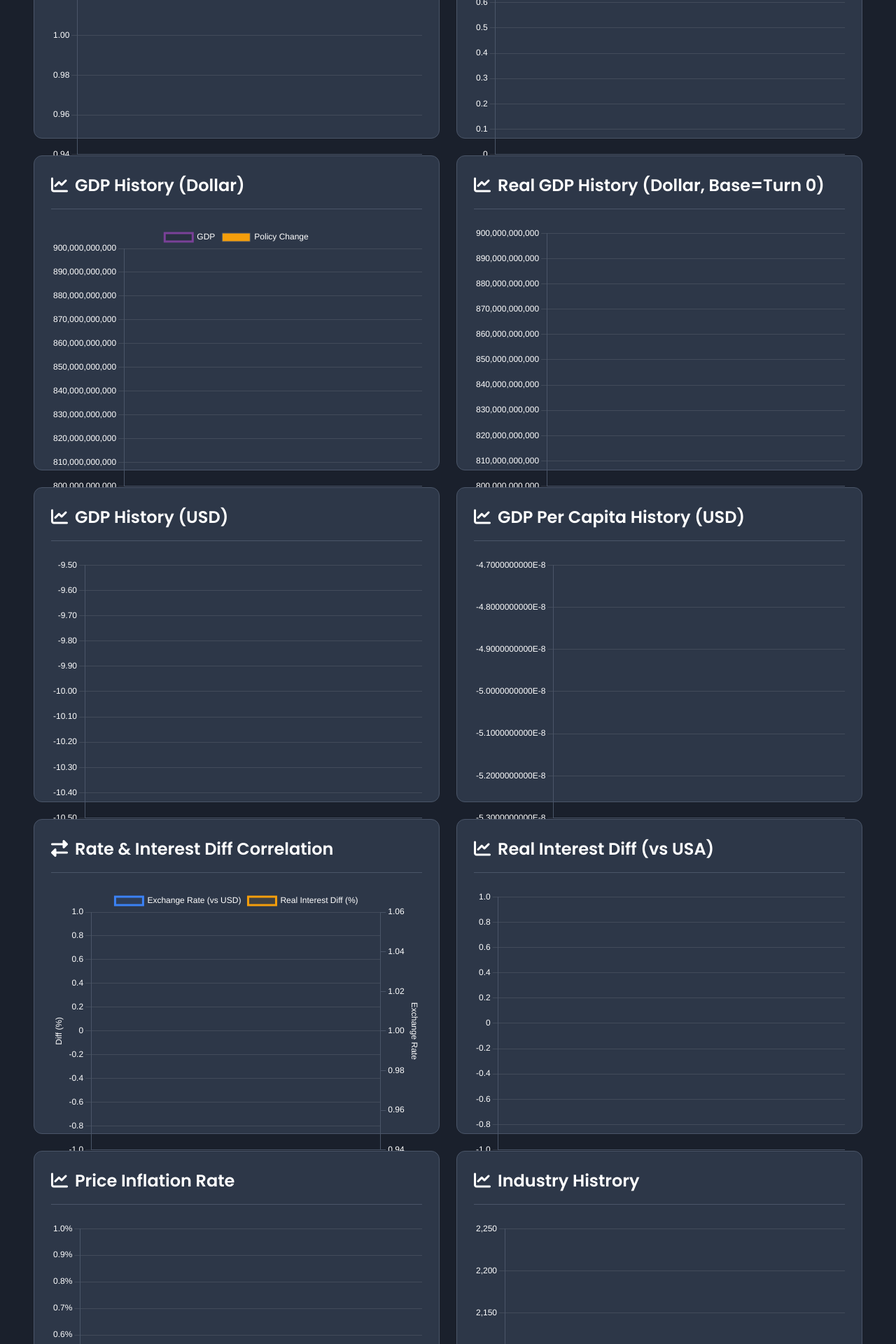
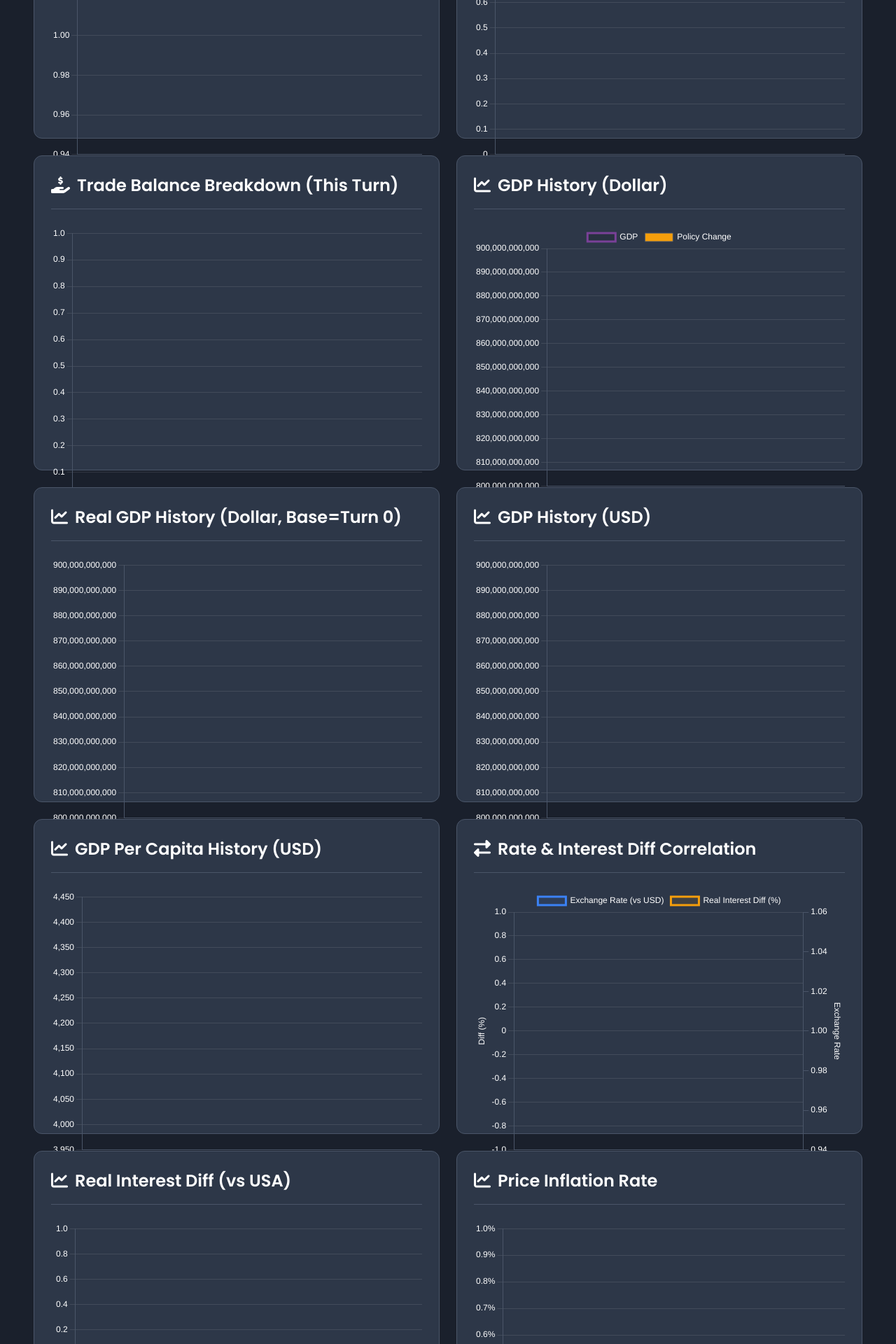
Before and after one commit to OT20031003/NewMyGame, a Flask app: page /country/USA in a window 1280 px wide. Shown: the part 1844-3764 px from the top of the page at 70% size. Run offline with Flask 3, Linux system fonts and the light colour scheme.

Commit message:
graph complete

```diff
--- a/Country.py
+++ b/Country.py
@@ -80,6 +80,9 @@
         self.tariffs = {}
         # このターンに支払った輸入関税コスト（次ターンの物価計算に使用）
         self.turn_tariff_cost_usd = 0.0
+
+        # === ★追加: 国別貿易収支の内訳 (This Turn) ===
+        self.trade_balance_breakdown = {}
 
     # === ログ記録用メソッド ===
     def add_log(self, turn, category, message):
--- a/templates/country_detail.html
+++ b/templates/country_detail.html
@@ -285,6 +285,8 @@
             <div class="card chart-card"><h2><i class="fas fa-chart-line"></i> Exchange Rate History (vs USD)</h2><canvas id="exchangeRateChart"></canvas></div>
 
             <div class="card chart-card"><h2><i class="fas fa-ship"></i> Trade Balance History (USD)</h2><canvas id="tradeBalanceChart"></canvas></div>
+
+            <div class="card chart-card"><h2><i class="fas fa-hand-holding-usd"></i> Trade Balance Breakdown (This Turn)</h2><canvas id="tradeBreakdownChart"></canvas></div>
 
             <div class="card chart-card"><h2><i class="fas fa-chart-line"></i> GDP History ({{ country.money_name }})</h2><canvas id="gdpChart"></canvas></div>
 
@@ -801,6 +803,43 @@
             }
         });
 
+        // ★追加: Trade Breakdown Chart
+        const tradeBreakdownData = {{ country.trade_balance_breakdown|tojson|default({}) }};
+        const tbLabels = Object.keys(tradeBreakdownData);
+        const tbValues = Object.values(tradeBreakdownData);
+
+        const tbColors = tbValues.map(v => v >= 0 ? 'rgba(16, 185, 129, 0.7)' : 'rgba(239, 68, 68, 0.7)');
+        const tbBorders = tbValues.map(v => v >= 0 ? '#10b981' : '#ef4444');
+
+        chartInstances.tradeBreakdownChart = new Chart(document.getElementById("tradeBreakdownChart"), {
+            type: 'bar',
+            data: {
+                labels: tbLabels,
+                datasets: [{
+                    label: 'Net Balance (USD)',
+                    data: tbValues,
+                    backgroundColor: tbColors,
+                    borderColor: tbBorders,
+                    borderWidth: 1
+                }]
+            },
+            options: {
+                ...barChartOptions,
+                plugins: {
+                    legend: { display: false },
+                    tooltip: {
+                        callbacks: {
+                            label: function(context) {
+                                const val = context.raw;
+                                const sign = val > 0 ? '+' : '';
+                                return `Balance: ${sign}${val.toFixed(0)} USD`;
+                            }
+                        }
+                    }
+                }
+            }
+        });
+
         chartInstances.rateDiffCorrelationChart = new Chart(document.getElementById("rateDiffCorrelationChart"), {
             type: 'line',
             data: {
```
Also changed, not shown: World.py (+13 -0 lines).
